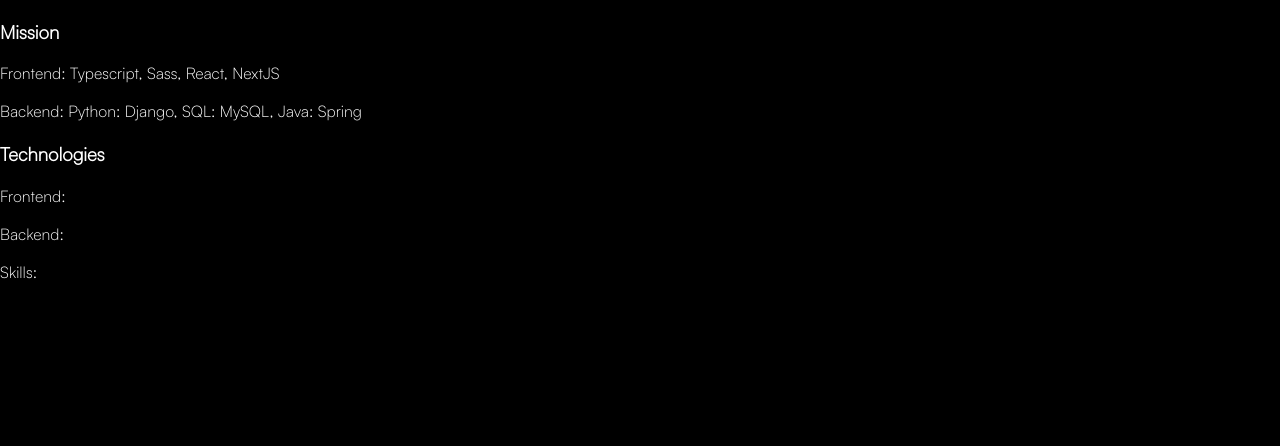
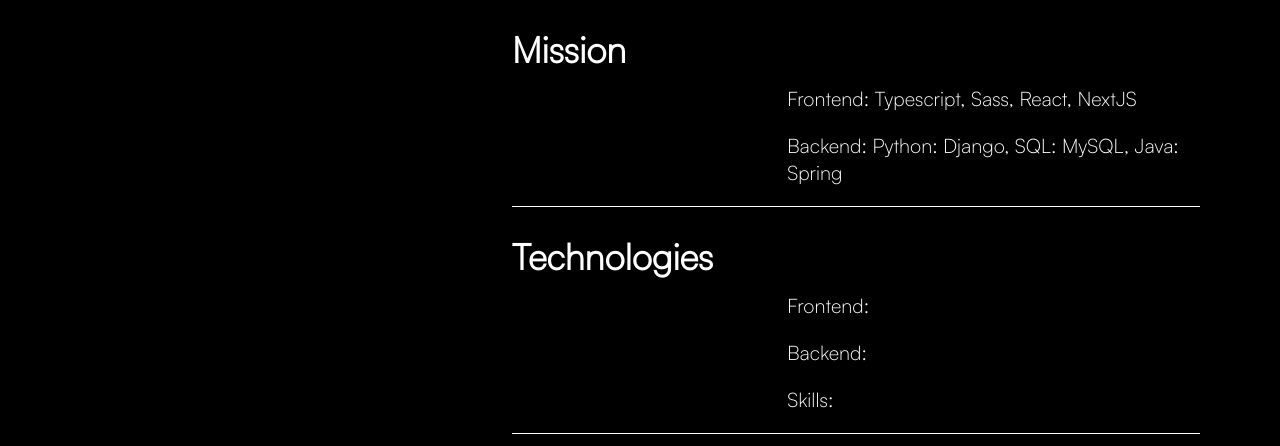
Before and after one commit to BenW2k/Portfolio, a Next.js app in the folder frontend/: page /synergy in a window 1280 px wide. Shown: the top 446 px of the page. Built offline with nearby package versions, Linux system fonts and the light colour scheme.

Commit message:
+container 1 and section 1 styling

```diff
--- a/frontend/app/styles/work/synergy/synergy.module.css
+++ b/frontend/app/styles/work/synergy/synergy.module.css
@@ -1 +1,31 @@
-/*# sourceMappingURL=synergy.module.css.map */
+.container1 {
+  display: flex;
+  flex-direction: column;
+  width: 60%;
+  margin-right: 0;
+  margin-left: auto;
+}
+
+.section1 {
+  margin-top: 20px;
+  margin-right: 10vh;
+  display: grid;
+  position: relative;
+  grid-column-gap: 0rem;
+  grid-row-gap: 2rem;
+  grid-template-rows: auto;
+  grid-template-columns: 40% 60%;
+  grid-auto-columns: 1fr;
+  padding-top: 5px;
+  border-bottom: 1px solid #fff;
+}
+.section1 .section-title {
+  font-size: 36px;
+  font-weight: 800;
+  margin: 0;
+}
+.section1 .section-body {
+  font-size: 20px;
+  margin-top: 5vh;
+  font-weight: 500;
+}/*# sourceMappingURL=synergy.module.css.map */
--- a/frontend/app/styles/work/synergy/synergy.module.scss
+++ b/frontend/app/styles/work/synergy/synergy.module.scss
@@ -0,0 +1,32 @@
+.container1 {
+  display: flex;
+  flex-direction: column;
+  width: 60%;
+  margin-right: 0;
+  margin-left: auto;
+}
+
+.section1 {
+  margin-top: 20px;
+  margin-right: 10vh;
+  display: grid;
+  position: relative;
+  grid-column-gap: 0rem;
+  grid-row-gap: 2rem;
+  grid-template-rows: auto;
+  grid-template-columns: 40% 60%;
+  grid-auto-columns: 1fr;
+  padding-top: 5px;
+  border-bottom: 1px solid #fff;
+  .section-title {
+    font-size: 36px;
+    font-weight: 800;
+    margin: 0;
+  }
+
+  .section-body {
+    font-size: 20px;
+    margin-top: 5vh;
+    font-weight: 500;
+  }
+}
```
